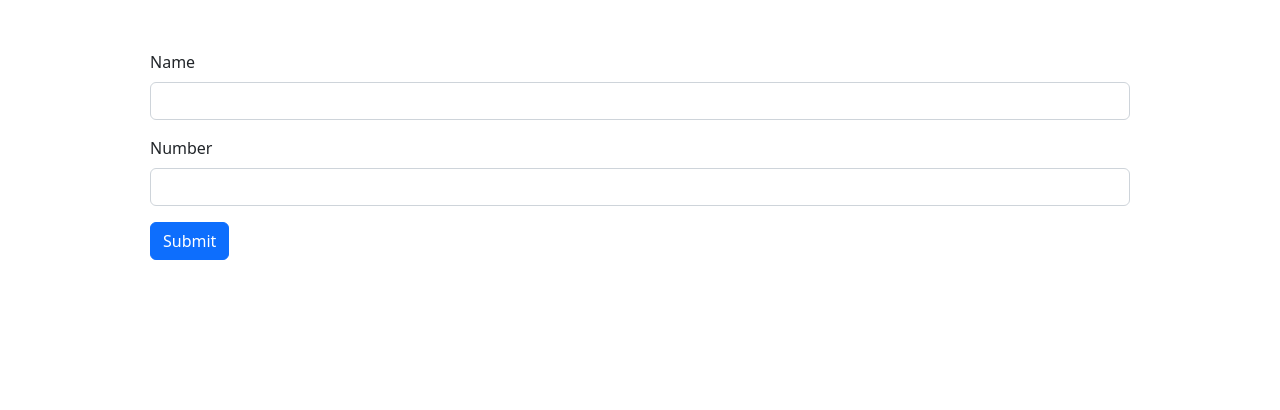
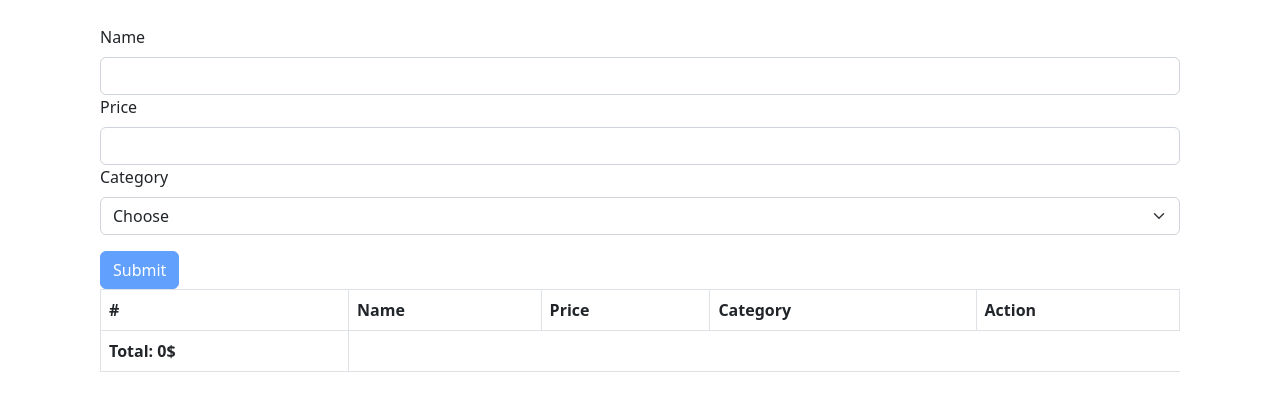
Before and after one commit to YairPosnansky/NetDebugger, a React (Vite) app in the folder reactapp/netdebugger/: page / in a window 1280 px wide. Shown: the top 410 px of the page. Built offline with nearby package versions, Linux system fonts and the light colour scheme.

Commit message:
FormsFinal

```diff
--- a/reactapp/netdebugger/package.json
+++ b/reactapp/netdebugger/package.json
@@ -9,12 +9,15 @@
     "preview": "vite preview"
   },
   "dependencies": {
+    "@hookform/resolvers": "^2.9.11",
     "@types/styled-components": "^5.1.34",
     "bootstrap": "^5.2.3",
     "react": "^18.2.0",
     "react-dom": "^18.2.0",
+    "react-hook-form": "7.43",
     "react-icons": "^5.2.1",
-    "styled-components": "^6.1.11"
+    "styled-components": "^6.1.11",
+    "zod": "^3.20.6"
   },
   "devDependencies": {
     "@types/react": "^18.0.27",
--- a/reactapp/netdebugger/src/App.tsx
+++ b/reactapp/netdebugger/src/App.tsx
@@ -1,9 +1,10 @@
+import ExpenseTracker from "./components/ExpenseTracker";
 import Form from "./components/Form";
 
 function App() {
   return (
     <>
-      <Form></Form>
+      <ExpenseTracker></ExpenseTracker>
     </>
   );
 }
--- /dev/null
+++ b/reactapp/netdebugger/src/components/ExpenseTracker.tsx
@@ -0,0 +1,136 @@
+import { FormEvent, useRef, useState } from "react";
+import { FieldValues, useForm, FormState, set } from "react-hook-form";
+import { number, z } from "zod";
+import { zodResolver } from "@hookform/resolvers/zod";
+
+const schema = z.object({
+  name: z.string().min(3),
+  price: z.number().min(1),
+  category: z.string().min(1),
+});
+
+type FormData = z.infer<typeof schema>;
+
+const ExpenseTracker = () => {
+  const {
+    register,
+    handleSubmit,
+    formState: { errors, isValid },
+  } = useForm<FormData>({ resolver: zodResolver(schema) });
+  const [expenses, setExpenses] = useState<FieldValues[]>([]);
+
+  const sum = expenses.reduce(
+    (total, expense) => total + parseFloat(expense.price || 0),
+    0
+  );
+
+  const onSubmit = (data: FieldValues) => {
+    console.log(data);
+    setExpenses([...expenses, data]);
+    console.log(expenses);
+  };
+
+  return (
+    <div>
+      <form onSubmit={handleSubmit(onSubmit)}>
+        <div className="md-3">
+          <label htmlFor="name" className="form-label">
+            Name
+          </label>
+          <input
+            {...register("name")}
+            id="name"
+            type="text"
+            className="form-control"
+          />
+          {errors.name && <p className="text-danger">{errors.name?.message}</p>}
+        </div>
+
+        <div className="md-3">
+          <label htmlFor="price" className="form-label">
+            Price
+          </label>
+          <input
+            {...register("price", { valueAsNumber: true })}
+            id="price"
+            type="number"
+            className="form-control"
+          />
+          {errors.price && (
+            <p className="text-danger">{errors.price?.message}</p>
+          )}
+        </div>
+
+        <div className="md-3">
+          <label htmlFor="Category" className="form-label">
+            Category
+          </label>
+          <select
+            {...register("category")}
+            id="category"
+            className="form-select form-select mb-3"
+          >
+            <option selected>Choose</option>
+            <option value="Treats">Treats</option>
+            <option value="Invest">Invest</option>
+            <option value="OnlyFans">OnlyFans</option>
+          </select>
+
+          {errors.category && (
+            <p className="text-danger">{errors.category?.message}</p>
+          )}
+        </div>
+
+        <button
+          disabled={!isValid}
+          id="submit"
+          type="submit"
+          className="btn btn-primary"
+        >
+          Submit
+        </button>
+      </form>
+
+      <table className="table table-bordered">
+        <thead>
+          <tr>
+            <th scope="col">#</th>
+            <th scope="col">Name</th>
+            <th scope="col">Price</th>
+            <th scope="col">Category</th>
+            <th scope="col">Action</th>
+          </tr>
+        </thead>
+        <tbody>
+          {expenses.map((expense, index) => (
+            <tr>
+              <th scope="row">{index + 1}</th>
+              <td>{expense.name}</td>
+              <td>{expense.price}$</td>
+              <td>{expense.category}</td>
+              <td>
+                <button
+                  type="button"
+                  className="btn btn-outline-danger"
+                  onClick={() =>
+                    setExpenses([
+                      ...expenses.slice(0, index),
+                      ...expenses.slice(index + 1),
+                    ])
+                  }
+                >
+                  Delete
+                </button>
+              </td>
+            </tr>
+          ))}
+          <tr>
+            <th scope="row">Total: {sum}$</th>
+          </tr>
+        </tbody>
+      </table>
+    </div>
+  );
+};
+
+export default ExpenseTracker;
--- a/reactapp/netdebugger/src/components/Form.tsx
+++ b/reactapp/netdebugger/src/components/Form.tsx
@@ -1,31 +1,37 @@
 import { FormEvent, useRef, useState } from "react";
+import { FieldValues, useForm, FormState } from "react-hook-form";
+import { number, z } from "zod";
+import { zodResolver } from "@hookform/resolvers/zod";
+
+const schema = z.object({
+  name: z.string().min(3),
+  number: z.string().min(18),
+});
+
+type FormData = z.infer<typeof schema>;
 
 const Form = () => {
-  const [person, setPerson] = useState({
-    name: "",
-    age: "",
-  });
+  const {
+    register,
+    handleSubmit,
+    formState: { errors, isValid },
+  } = useForm<FormData>({ resolver: zodResolver(schema) });
 
-  const HandleSubmit = (event: FormEvent) => {
-    event.preventDefault();
-    console.log(person);
-  };
+  const onSubmit = (data: FieldValues) => console.log(data);
 
   return (
-    <form onSubmit={HandleSubmit}>
+    <form onSubmit={handleSubmit(onSubmit)}>
       <div className="mb-3">
         <label htmlFor="name" className="form-label">
           Name
         </label>
         <input
-          onChange={(event) =>
-            setPerson({ ...person, name: event.target.value })
-          }
-          value={person.name}
+          {...register("name")}
           id="name"
           type="text"
           className="form-control"
         />
+        {errors.name && <p className="text-danger">{errors.name?.message}</p>}
       </div>
 
       <div className="mb-3">
@@ -33,17 +39,19 @@ const Form = () => {
           Number
         </label>
         <input
-          onChange={(event) =>
-            setPerson({ ...person, age: event.target.value })
-          }
-          value={person.age}
+          {...register("number")}
           id="number"
           type="number"
           className="form-control"
         />
       </div>
 
-      <button id="submit" type="submit" className="btn btn-primary">
+      <button
+        disabled={!isValid}
+        id="submit"
+        type="submit"
+        className="btn btn-primary"
+      >
         Submit
       </button>
     </form>
--- a/reactapp/netdebugger/src/index.css
+++ b/reactapp/netdebugger/src/index.css
@@ -1,5 +1,5 @@
 body {
-  padding-left: 150px;
-  padding-right: 150px;
-  padding-top: 50px;
+  padding-left: 100px;
+  padding-right: 100px;
+  padding-top: 25px;
 }
```
Also changed, not shown: 1 other file (tests, documents, lock files or other folders).
